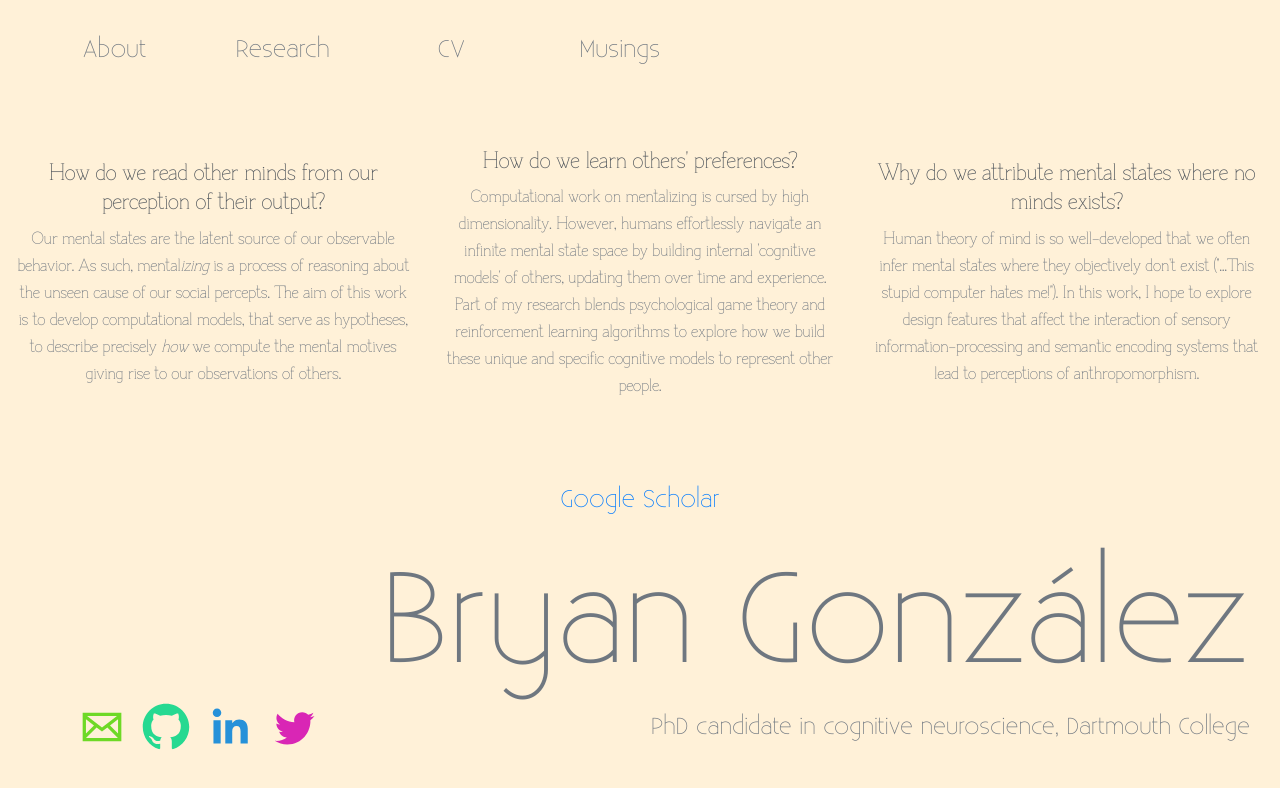
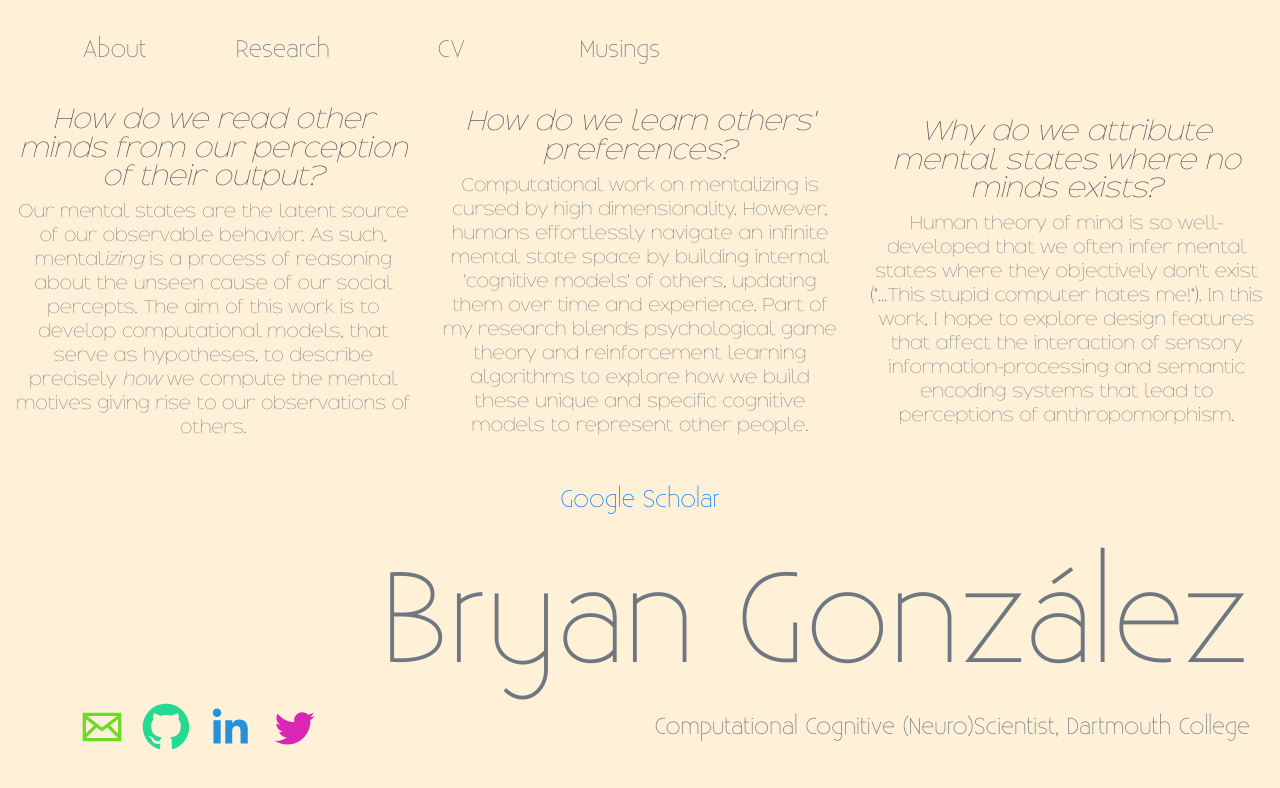
Before and after one commit to BryanGonzalez262/bryangonzalez262.github.io, a plain HTML site: page research.html in a window 1280 px wide. Drawn offline with Linux system fonts and the light colour scheme.

Commit message:
font change

```diff
--- a/research.html
+++ b/research.html
@@ -104,7 +104,7 @@
         <div class="col-auto justify-content-end">
         <a id="title_name" style="margin-bottom: -13px;" href="/">Bryan González</a>
 
-        <p id="subtitle">PhD candidate in cognitive neuroscience, Dartmouth College</p>
+        <p id="subtitle">Computational Cognitive (Neuro)Scientist, Dartmouth College</p>
         </div>
     </div>
 
--- a/static/css/styles.css
+++ b/static/css/styles.css
@@ -15,6 +15,12 @@
     font-weight: normal;
     font-style: normal;
 
+}
+@font-face {
+    font-family: 'Adequate-ExtraLight';
+    src: url("Adequate-ExtraLight.ttf")format('truetype');
+    font-weight: normal;
+    font-style: normal;
 }
 
 
@@ -54,10 +60,10 @@ body {
 }
 
 #aboutBryan{
-    font-family: "Elegant";
-    font-size: 1.2vw;
+    font-family: "Adequate-ExtraLight";
+    font-size: 1.8vh;
     text-align: center;
-    color: #676e77;
+    color: #080809;
 }
 
 #subtitle{
@@ -72,16 +78,16 @@ body {
 }
 
 .rsrchQ{
-    font-family: Elegant;
-    font-style: normal;
+    font-family: "Adequate-ExtraLight";
+    font-style: italic;
     font-size: x-large;
     text-align: center;
     color: #4f555b;
 }
 .rsrchBlurb{
     color:#6f7780;
-    font-size: large;
-    font-family: Elegant;
+    font-size: medium;
+    font-family: "Adequate-ExtraLight";
     text-align: center;
 }
 
```
Also changed, not shown: CV.html (+1 -1 lines), about_me.html (+2 -2 lines), blog.html (+1 -1 lines), index.html (+1 -1 lines), static/css/Adequate-ExtraLight.ttf (added), static/fonts/Adequate-ExtraLight.ttf (added).
